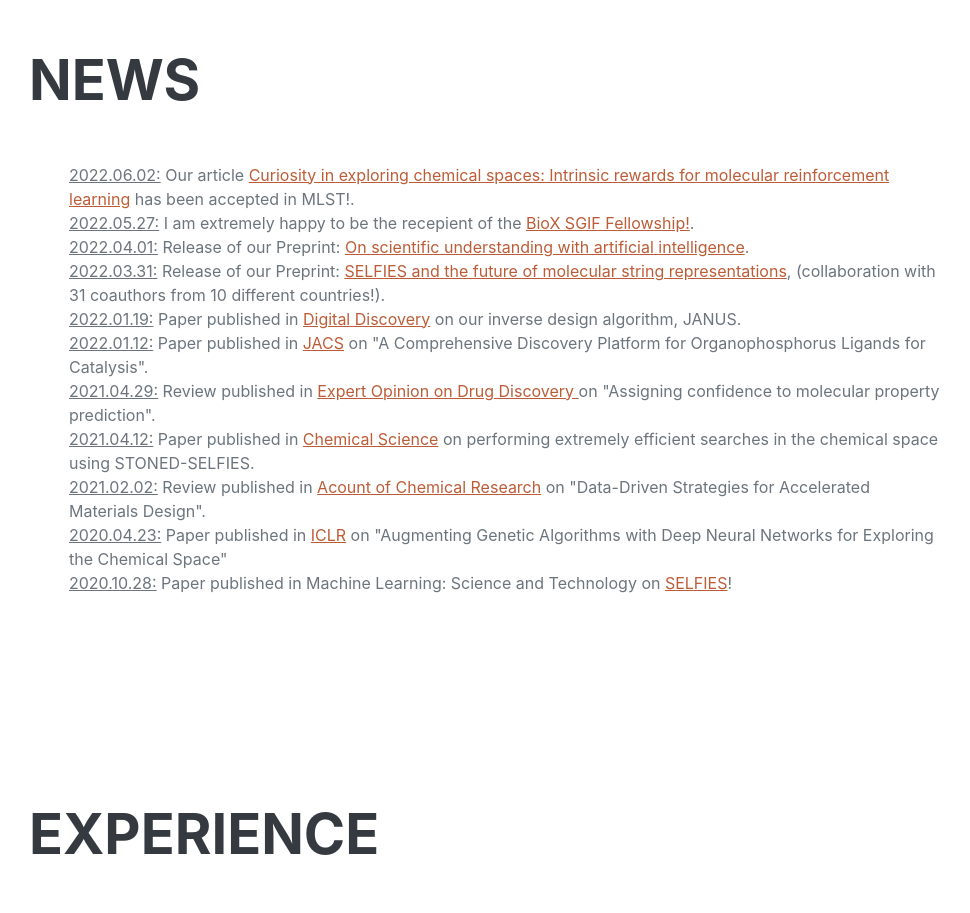
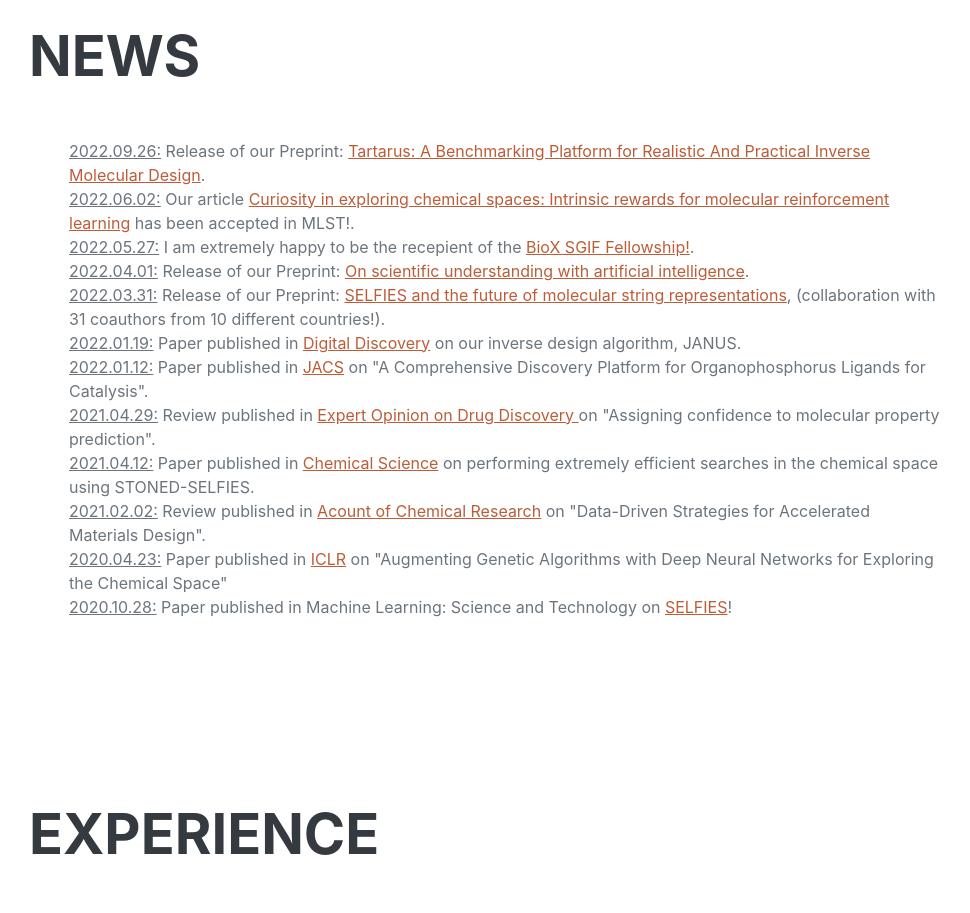
Before and after one commit to akshat998/akshat98_webpage, a plain HTML site: page index.html in a window 1280 px wide. Shown: the part 880-1793 px from the top of the page, without its empty margins (291-1261 px from the left). Drawn offline with nearby package versions, Linux system fonts and the light colour scheme; a web font is replaced by a local one.

Commit message:
updated news

```diff
--- a/index.html
+++ b/index.html
@@ -62,6 +62,9 @@
                 <div class="resume-section-content">
                     <h2 class="mb-5">News</h2>
                     <ul class="fa-ul mb-0">
+                        <li>
+                            <u>2022.09.26:</u> Release of our Preprint: <a href=https://arxiv.org/abs/2209.12487">Tartarus: A Benchmarking Platform for Realistic And Practical Inverse Molecular Design</a>.
+                        </li>
                         <li>
                             <u>2022.06.02:</u> Our article <a href="https://iopscience.iop.org/article/10.1088/2632-2153/ac7ddc">Curiosity in exploring chemical spaces: Intrinsic rewards for molecular reinforcement learning</a> has been accepted in MLST!.
                         </li>
```
Also changed, not shown: 2 other files.
